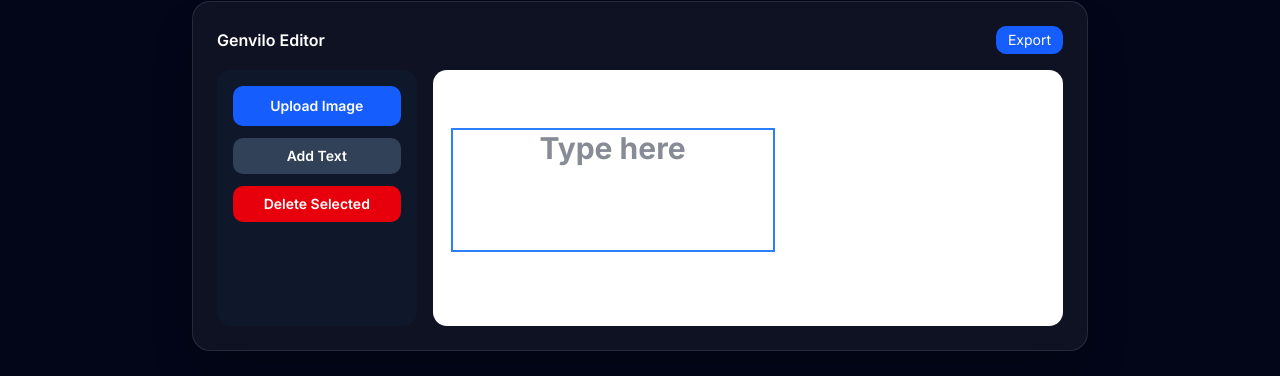
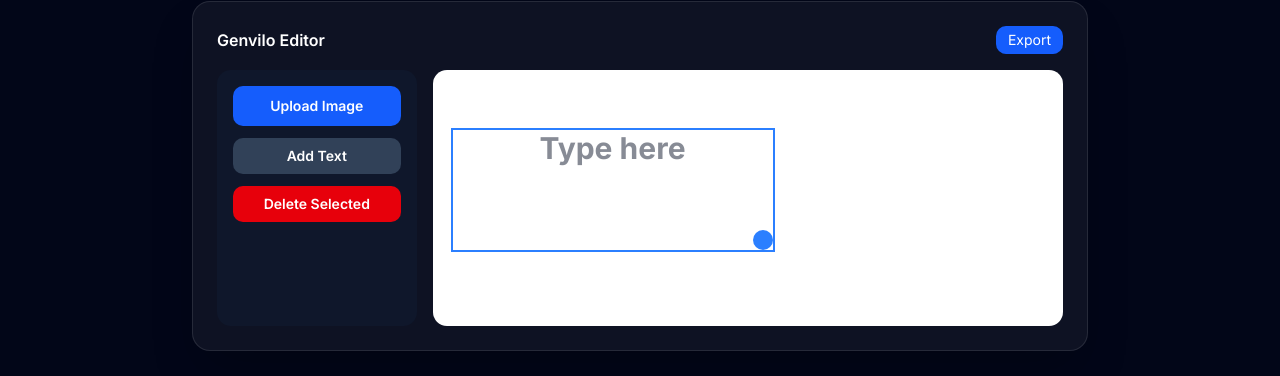
Before and after one commit to Stewey95/yourdesign, a Next.js app: page / in a window 1280 px wide. Both pictures are taken after a click on the button "Add Text". Shown: the part 964-1340 px from the top of the page. Built offline with nearby package versions, Linux system fonts and the light colour scheme.

Commit message:
Add resize handles for editor objects

```diff
--- a/components/EditorPreview.tsx
+++ b/components/EditorPreview.tsx
@@ -2,14 +2,12 @@
 
 import { useState } from "react";
 
-type Position = {
-  x: number;
-  y: number;
-};
+type Position = { x: number; y: number };
+type Size = { width: number; height: number };
 
 type DesignItem =
-  | { id: string; type: "image"; src: string; position: Position }
-  | { id: string; type: "text"; value: string; position: Position };
+  | { id: string; type: "image"; src: string; position: Position; size: Size }
+  | { id: string; type: "text"; value: string; position: Position; size: Size };
 
 export default function EditorPreview() {
   const [items, setItems] = useState<DesignItem[]>([]);
@@ -25,6 +23,7 @@ export default function EditorPreview() {
       type: "image",
       src: URL.createObjectURL(file),
       position: { x: 180, y: 120 },
+      size: { width: 160, height: 160 },
     };
 
     setItems((currentItems) => [...currentItems, newImage]);
@@ -38,6 +37,7 @@ export default function EditorPreview() {
       type: "text",
       value: "",
       position: { x: 180, y: 120 },
+      size: { width: 320, height: 120 },
     };
 
     setItems((currentItems) => [...currentItems, newText]);
@@ -74,8 +74,37 @@ export default function EditorPreview() {
     );
   };
 
-  const stopDragging = () => {
-    setDraggingItemId(null);
+  const startResize = (
+    event: React.PointerEvent<HTMLDivElement>,
+    item: DesignItem
+  ) => {
+    event.stopPropagation();
+
+    const startX = event.clientX;
+    const startY = event.clientY;
+    const startWidth = item.size.width;
+    const startHeight = item.size.height;
+
+    const resize = (moveEvent: PointerEvent) => {
+      const newWidth = Math.max(80, startWidth + moveEvent.clientX - startX);
+      const newHeight = Math.max(40, startHeight + moveEvent.clientY - startY);
+
+      setItems((currentItems) =>
+        currentItems.map((currentItem) =>
+          currentItem.id === item.id
+            ? { ...currentItem, size: { width: newWidth, height: newHeight } }
+            : currentItem
+        )
+      );
+    };
+
+    const stopResize = () => {
+      window.removeEventListener("pointermove", resize);
+      window.removeEventListener("pointerup", stopResize);
+    };
+
+    window.addEventListener("pointermove", resize);
+    window.addEventListener("pointerup", stopResize);
   };
 
   return (
@@ -117,8 +146,7 @@ export default function EditorPreview() {
 
         <div
           onPointerMove={moveItem}
-          onPointerUp={stopDragging}
-          onPointerLeave={() => {}}
+          onPointerUp={() => setDraggingItemId(null)}
           onPointerDown={() => setSelectedItemId(null)}
           className="relative col-span-3 h-64 overflow-hidden rounded-xl bg-white text-slate-500 touch-none"
         >
@@ -128,11 +156,22 @@ export default function EditorPreview() {
             </p>
           )}
 
-          {items.map((item) => {
-            if (item.type === "image") {
-              return (
+          {items.map((item) => (
+            <div
+              key={item.id}
+              className={`absolute ${
+                selectedItemId === item.id ? "ring-2 ring-blue-500" : ""
+              }`}
+              style={{
+                left: item.position.x,
+                top: item.position.y,
+                width: item.size.width,
+                height: item.size.height,
+                transform: "translate(-50%, -50%)",
+              }}
+            >
+              {item.type === "image" && (
                 <img
-                  key={item.id}
                   src={item.src}
                   alt="Uploaded design"
                   draggable={false}
@@ -141,21 +180,12 @@ export default function EditorPreview() {
                     setDraggingItemId(item.id);
                     setSelectedItemId(item.id);
                   }}
-                  className={`absolute max-h-40 max-w-40 cursor-move select-none rounded-lg ${
-                    selectedItemId === item.id ? "ring-2 ring-blue-500" : ""
-                  }`}
-                  style={{
-                    left: item.position.x,
-                    top: item.position.y,
-                    transform: "translate(-50%, -50%)",
-                  }}
+                  className="h-full w-full cursor-move select-none rounded-lg object-contain"
                 />
-              );
-            }
+              )}
 
-            return (
+              {item.type === "text" && (
                 <textarea
-                key={item.id}
                   value={item.value}
                   onChange={(e) => {
                     const value = e.target.value;
@@ -168,7 +198,6 @@ export default function EditorPreview() {
                       )
                     );
                   }}
-                onFocus={() => setSelectedItemId(item.id)}
                   onBlur={() => {
                     if (item.value === "") {
                       setItems((currentItems) =>
@@ -177,8 +206,6 @@ export default function EditorPreview() {
                         )
                       );
                     }
-
-
                   }}
                   onPointerDown={(e) => {
                     e.stopPropagation();
@@ -190,20 +217,18 @@ export default function EditorPreview() {
                     setSelectedItemId(item.id);
                   }}
                   placeholder="Type here"
-                className={`absolute resize-none overflow-hidden bg-transparent text-center text-3xl font-bold text-slate-900 outline-none ${
-                  selectedItemId === item.id ? "ring-2 ring-blue-500" : ""
-                }`}
-                style={{
-                  left: item.position.x,
-                  top: item.position.y,
-                  transform: "translate(-50%, -50%)",
-                  width: "320px",
-                  maxWidth: "90vw",
-                  height: "120px",
-                }}
+                  className="h-full w-full resize-none overflow-hidden bg-transparent text-center text-3xl font-bold text-slate-900 outline-none"
                 />
-            );
-          })}
+              )}
+
+              {selectedItemId === item.id && (
+                <div
+                  onPointerDown={(e) => startResize(e, item)}
+                  className="absolute bottom-0 right-0 h-5 w-5 cursor-se-resize rounded-full bg-blue-500"
+                />
+              )}
+            </div>
+          ))}
         </div>
       </div>
     </div>
```
Lines whose indentation alone changed are shown as unchanged.
